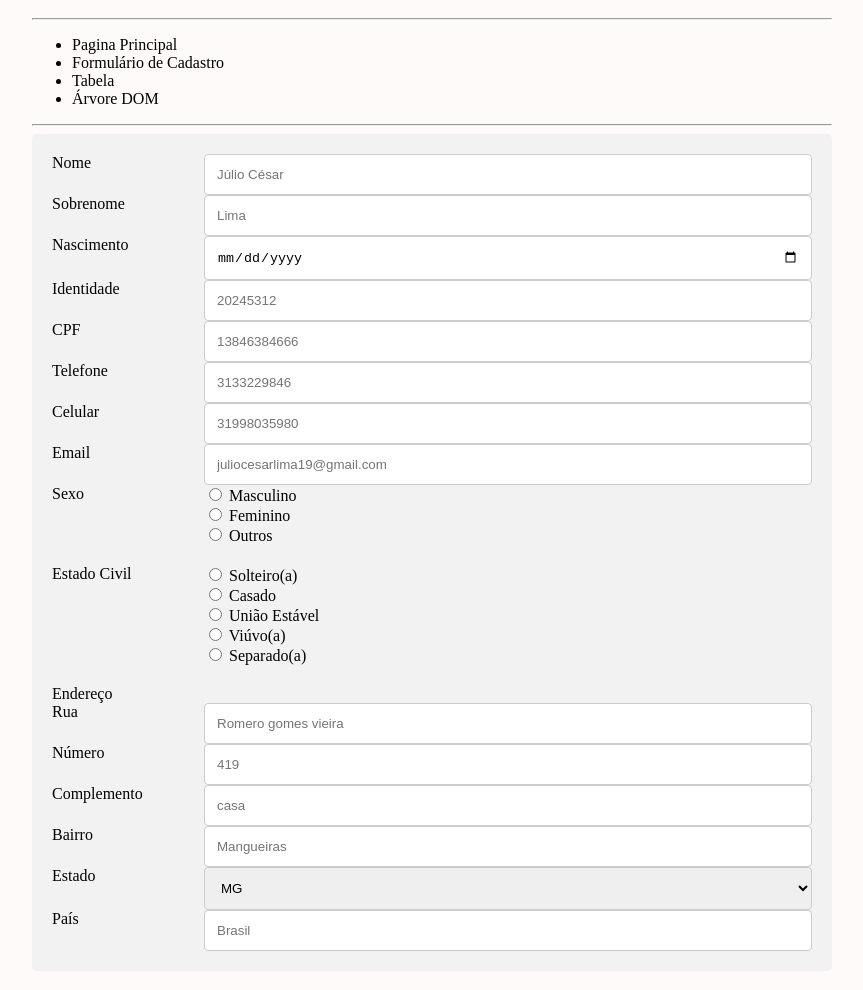
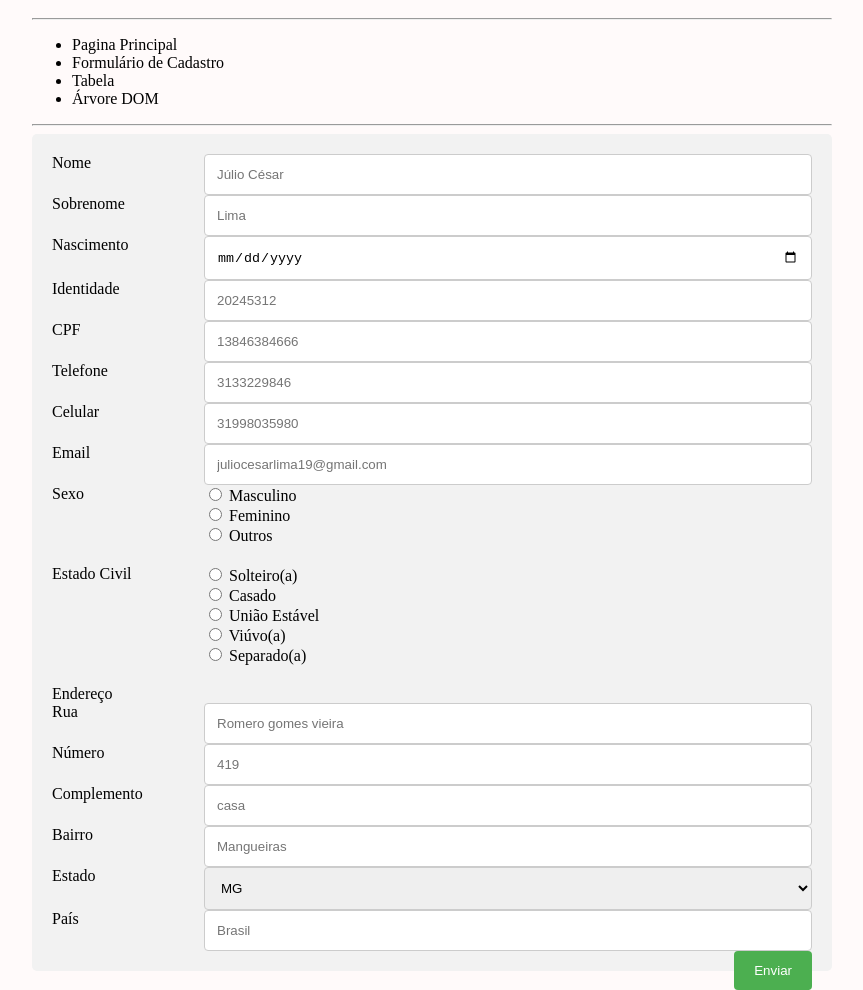
Before and after one commit to jcl1997/julio-lima-ra-31910749-HTML, a plain HTML site: page html/formulario.html in a window 1280 px wide. Shown: the part 48-1038 px from the top of the page, without its empty margins (208-1071 px from the left). Drawn offline with Linux system fonts and the light colour scheme.

Commit message:
feat(frontend): adiciona botão submit

```diff
--- a/css/formulario.css
+++ b/css/formulario.css
@@ -13,6 +13,20 @@ input[type=email], select {
     border: 1px solid #ccc;
     border-radius: 4px;
     resize: vertical;
+}
+
+input[type=submit] {
+    background-color: #4CAF50;
+    color: white;
+    padding: 12px 20px;
+    border: none;
+    border-radius: 4px;
+    cursor: pointer;
+    float: right;
+}
+
+input[type=submit]:hover {
+    background-color: #45a049;
 }
 
 .coluna:after {
--- a/html/formulario.html
+++ b/html/formulario.html
@@ -374,6 +374,7 @@
                         </div>
                     </div>
                 </div>
+                <input type="submit" value="Enviar">
             </form>
         </div>
     </div>
```
Also changed, not shown: index.html (+5 -0 lines).
